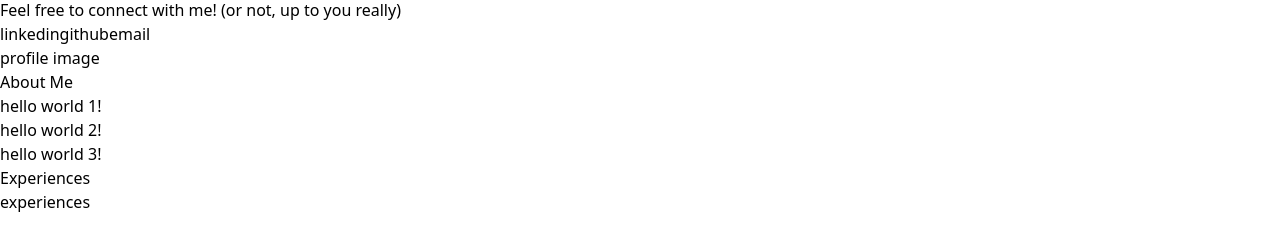
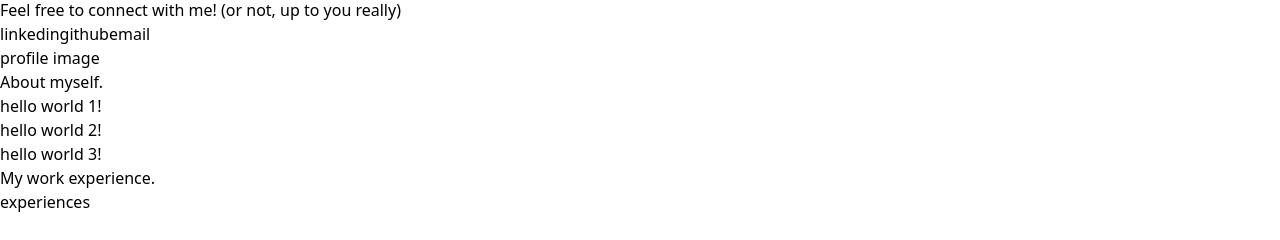
Before and after one commit to ardhan-p/ardhan.dev, a React (Vite) app: page / in a window 1280 px wide. Shown: the part 146-386 px from the top of the page. Built offline with nearby package versions, Linux system fonts and the light colour scheme.

Commit message:
chore: update wording on component titles

```diff
--- a/src/components/About.tsx
+++ b/src/components/About.tsx
@@ -3,7 +3,7 @@ import Section from "./Section";
 
 const About = () => {
   return (
-    <Section id="about" title="About Me">
+    <Section id="about" title="About myself.">
       <div>
         {aboutParagraphs.map((paragraph, index) => (
           <p
--- a/src/components/Experience.tsx
+++ b/src/components/Experience.tsx
@@ -2,7 +2,7 @@ import Section from "./Section";
 
 const Experience = () => {
   return (
-    <Section id="experience" title="Experiences">
+    <Section id="experience" title="My work experience.">
       <div>
         experiences
       </div>
```
